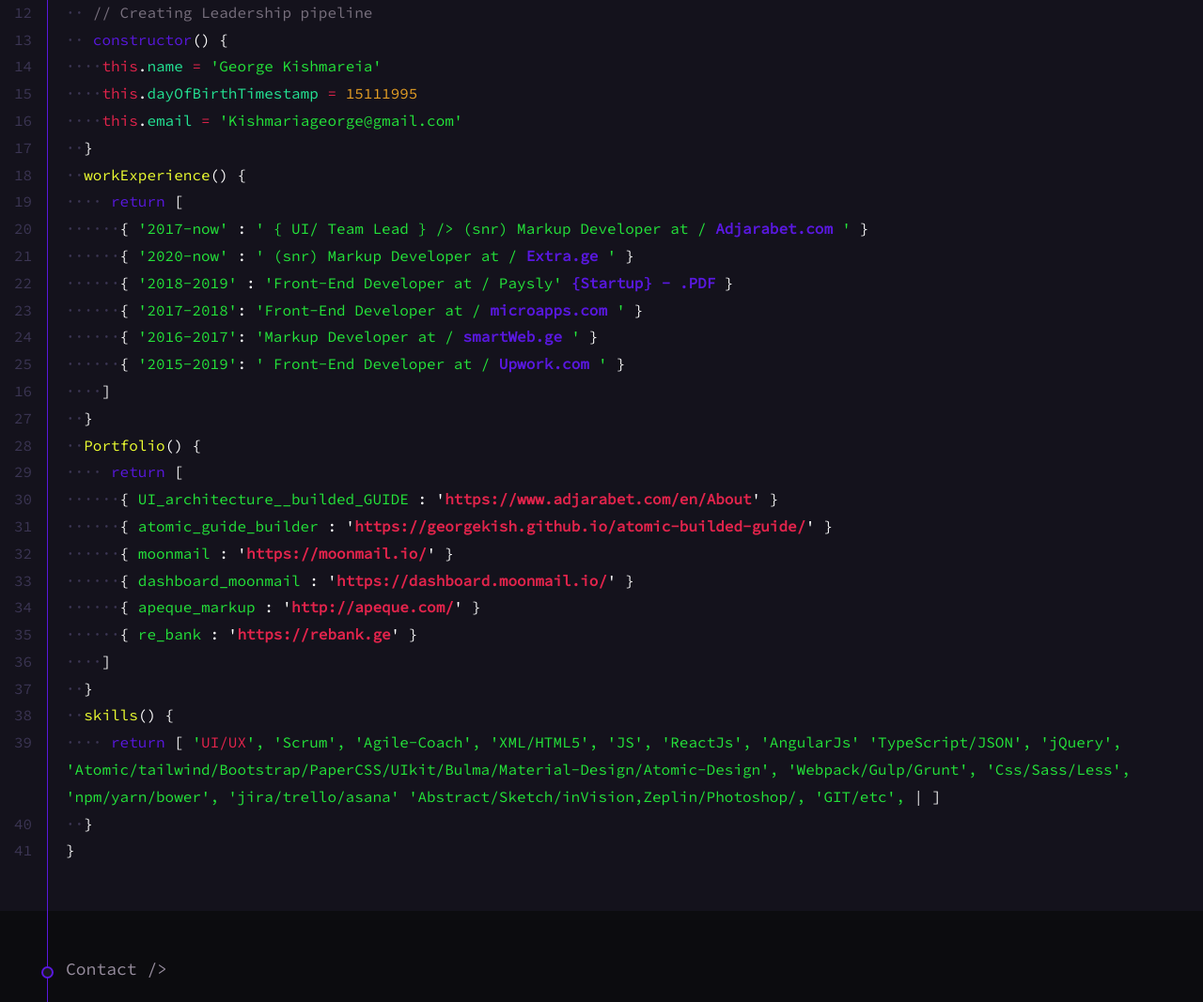
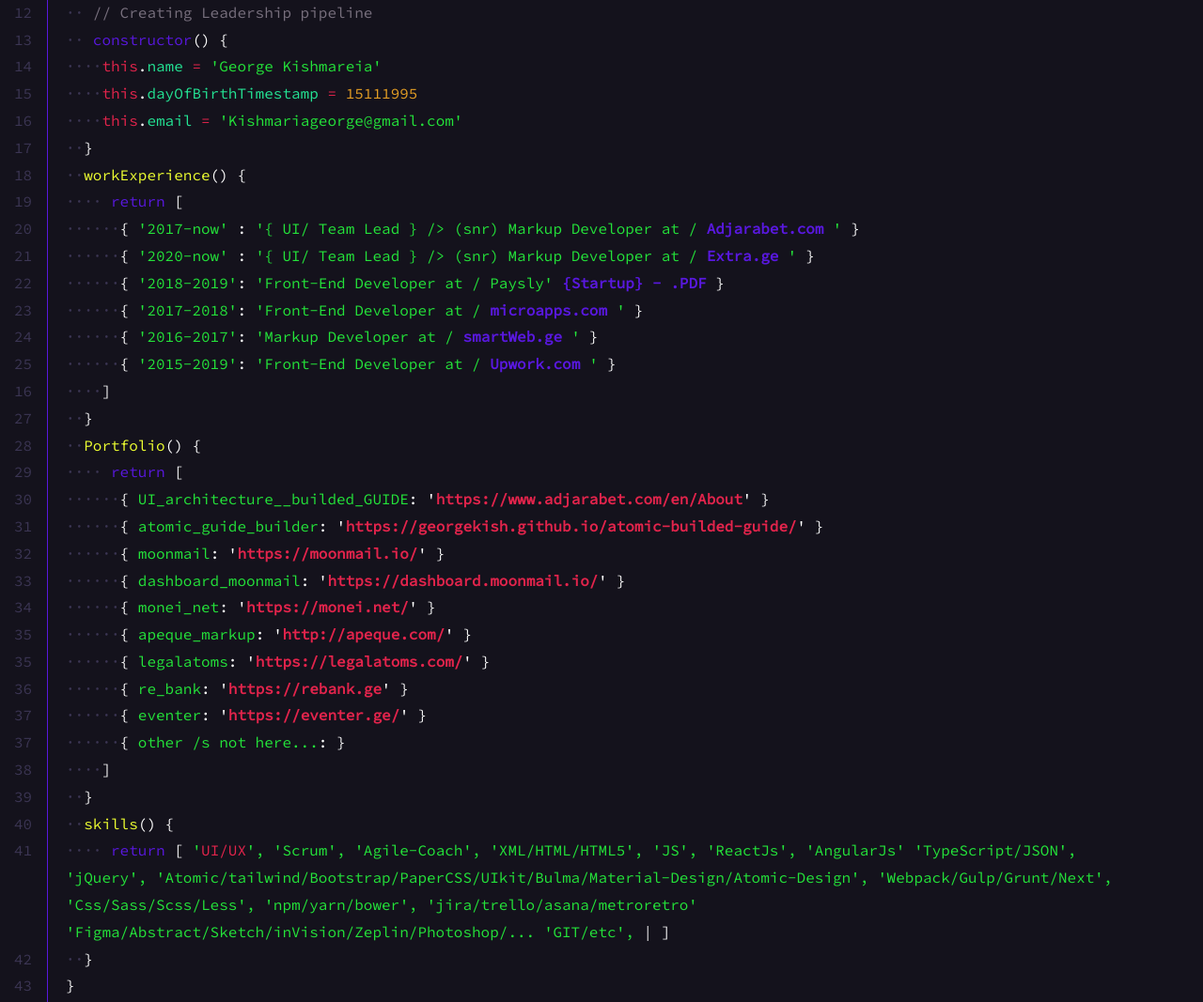
Before and after one commit to GeorgeKish/MyProfile, a plain HTML site: page index.html in a window 1280 px wide. Shown: the part 861-1928 px from the top of the page at 94% size. Drawn offline with Linux system fonts and the light colour scheme.

Commit message:
add fixes

```diff
--- a/index.html
+++ b/index.html
@@ -3,7 +3,7 @@
 
 <head>
   <meta charset="utf-8">
-  <title>GeorgeKish/></title>
+  <title>q1Sh0/></title>
   <meta http-equiv="X-UA-Compatible" content="IE=edge">
   <meta name="description" content="">
   <meta name="viewport" content="width=device-width,initial-scale=1">
@@ -48,7 +48,7 @@
         </div>
         <div data-line-nr="04" class="code-l">
           <div class="dot">··</div>
-          <div class="comment">// My style.  Guide/> </div>
+          <div class="comment">// My style. Guide/> </div>
         </div>
         <div data-line-nr="05" class="code-l">
           <div class="dot">··</div>
@@ -65,27 +65,27 @@
         </div>
         <div data-line-nr="08" class="code-l">
           <div class="dot">··</div>
-          <div class="comment"> //  Manage Local Chapters of organization
+          <div class="comment"> // Manage Local Chapters of organization
           </div>
         </div>
         <div data-line-nr="09" class="code-l">
           <div class="dot">··</div>
-          <div class="comment"> //  Creating People/Organization development strategy
+          <div class="comment"> // Creating People/Organization development strategy
           </div>
         </div>
         <div data-line-nr="10" class="code-l">
           <div class="dot">··</div>
-          <div class="comment"> //  Coaching, mentoring leaders and members of Local Chapters
+          <div class="comment"> // Coaching, mentoring leaders and members of Local Chapters
           </div>
         </div>
         <div data-line-nr="11" class="code-l">
           <div class="dot">··</div>
-          <div class="comment"> //  Developing and implementing Human Resources strategy
+          <div class="comment"> // Developing and implementing Human Resources strategy
           </div>
         </div>
         <div data-line-nr="12" class="code-l">
           <div class="dot">··</div>
-          <div class="comment"> //  Creating Leadership pipeline
+          <div class="comment"> // Creating Leadership pipeline
           </div>
         </div>
         <div data-line-nr="13" class="code-l">
@@ -116,29 +116,37 @@
           <div class="methods">return</div> [
         </div>
         <div data-line-nr="20" class="code-l">
-          <div class="dot">······</div>{ <span class="string">'2017-now'</span> : <span class="string">' { UI/ Team Lead } /> (snr)
-            Markup Developer at / <a target="_blank" class="string hover hover__underline" href="https://www.adjarabet.com/en">Adjarabet.com</a> '</span> }
+          <div class="dot">······</div>{ <span class="string">'2017-now'</span> : <span class="string">'{ UI/ Team Lead
+            } /> (snr)
+            Markup Developer at / <a target="_blank" class="string hover hover__underline"
+              href="https://www.adjarabet.com/en">Adjarabet.com</a> '</span> }
         </div>
         <div data-line-nr="21" class="code-l">
-          <div class="dot">······</div>{ <span class="string">'2020-now'</span> : <span class="string">' (snr)
-            Markup Developer at / <a target="_blank" class="string hover hover__underline" href="https://extra.ge/">Extra.ge</a> '</span> }
+          <div class="dot">······</div>{ <span class="string">'2020-now'</span> : <span class="string">'{ UI/ Team Lead
+            } /> (snr) Markup Developer at / <a target="_blank" class="string hover hover__underline"
+              href="https://extra.ge/">Extra.ge</a> '</span> }
         </div>
         <div data-line-nr="22" class="code-l">
-          <div class="dot">······</div>{ <span class="string">'2018-2019'</span> : <span class="string">'Front-End
+          <div class="dot">······</div>{ <span class="string">'2018-2019'</span>: <span class="string">'Front-End
             Developer at / Paysly' <a target="_blank" class="string hover hover__underline"
-              href="https://s3.amazonaws.com/docs.rightsignature.com/assets/30365094/Giorgi_Kishmareia_NDA_CIAA_v03-signed.pdf?AWSAccessKeyId=AKIAIQO2I3KXFJPHOZAQ&Expires=1595287691&Signature=9XNGHI%2BRkyw6IOU7hxOAij01ES4%3D">{Startup} - .PDF</a></span>
+              href="https://s3.amazonaws.com/docs.rightsignature.com/assets/30365094/Giorgi_Kishmareia_NDA_CIAA_v03-signed.pdf?AWSAccessKeyId=AKIAIQO2I3KXFJPHOZAQ&Expires=1595287691&Signature=9XNGHI%2BRkyw6IOU7hxOAij01ES4%3D">{Startup}
+              - .PDF</a></span>
           }
         </div>
         <div data-line-nr="23" class="code-l">
           <div class="dot">······</div>{ <span class="string">'2017-2018'</span>:<span class="string"> 'Front-End
-            Developer at / <a target="_blank" class="string hover hover__underline" href="https://microapps.com/">microapps.com</a> '</span> }
+            Developer at / <a target="_blank" class="string hover hover__underline"
+              href="https://microapps.com/">microapps.com</a> '</span> }
         </div>
         <div data-line-nr="24" class="code-l">
           <div class="dot">······</div>{ <span class="string">'2016-2017'</span>: <span class="string">'Markup
-            Developer at / <a target="_blank" class="string hover hover__underline" href="https://smartweb.ge/">smartWeb.ge</a> '</span> }
+            Developer at / <a target="_blank" class="string hover hover__underline"
+              href="https://smartweb.ge/">smartWeb.ge</a> '</span> }
         </div>
         <div data-line-nr="25" class="code-l">
-          <div class="dot">······</div>{ <span class="string">'2015-2019'</span>: <span class="string">' Front-End Developer at / <a target="_blank" class="string hover hover__underline" href="https://upwork.ge/">Upwork.com</a> '</span> }
+          <div class="dot">······</div>{ <span class="string">'2015-2019'</span>: <span class="string">'Front-End
+            Developer at / <a target="_blank" class="string hover hover__underline"
+              href="https://upwork.ge/">Upwork.com</a> '</span> }
         </div>
         <div data-line-nr="16" class="code-l">
           <div class="dot">····</div>]
@@ -155,54 +163,74 @@
           <div class="methods">return</div> [
         </div>
         <div data-line-nr="30" class="code-l">
-          <div class="dot">······</div>{ <span class="string"></span> <span class="string">UI_architecture__builded_GUIDE</span> :
-          '<a class="scope" target="_blank" href="https://www.adjarabet.com/en/About">https://www.adjarabet.com/en/About</a>' }
+          <div class="dot">······</div>{ <span class="string"></span> <span
+            class="string">UI_architecture__builded_GUIDE</span>:
+          '<a class="scope" target="_blank"
+            href="https://www.adjarabet.com/en/About">https://www.adjarabet.com/en/About</a>' }
         </div>
         <div data-line-nr="31" class="code-l">
-          <div class="dot">······</div>{ <span class="string"></span> <span class="string">atomic_guide_builder</span> :
-          '<a class="scope" target="_blank" href="https://georgekish.github.io/atomic-builded-guide/">https://georgekish.github.io/atomic-builded-guide/</a>' }
+          <div class="dot">······</div>{ <span class="string"></span> <span class="string">atomic_guide_builder</span>:
+          '<a class="scope" target="_blank"
+            href="https://georgekish.github.io/atomic-builded-guide/">https://georgekish.github.io/atomic-builded-guide/</a>'
+          }
         </div>
         <div data-line-nr="32" class="code-l">
-          <div class="dot">······</div>{ <span class="string"></span> <span class="string">moonmail</span> :
+          <div class="dot">······</div>{ <span class="string"></span> <span class="string">moonmail</span>:
           '<a class="scope" target="_blank" href="https://moonmail.io/">https://moonmail.io/</a>' }
         </div>
         <div data-line-nr="33" class="code-l">
-          <div class="dot">······</div>{ <span class="string"></span> <span class="string">dashboard_moonmail</span> :
+          <div class="dot">······</div>{ <span class="string"></span> <span class="string">dashboard_moonmail</span>:
           '<a class="scope" target="_blank"
             href="https://dashboard.moonmail.io/?email=demo@moonmail.io&password=moonmail">https://dashboard.moonmail.io/</a>'
           }
         </div>
         <div data-line-nr="34" class="code-l">
-           <div class="dot">······</div>{ <span class="string"></span> <span class="string">apeque_markup</span> :
+          <div class="dot">······</div>{ <span class="string"></span> <span class="string">monei_net</span>:
+          '<a class="scope" target="_blank" href="https://monei.net/">https://monei.net/</a>' }
+        </div>
+        <div data-line-nr="35" class="code-l">
+          <div class="dot">······</div>{ <span class="string"></span> <span class="string">apeque_markup</span>:
           '<a class="scope" target="_blank" href="http://apeque.com/">http://apeque.com/</a>' }
         </div>
         <div data-line-nr="35" class="code-l">
-          <div class="dot">······</div>{ <span class="string"></span> <span class="string">re_bank</span> :
+          <div class="dot">······</div>{ <span class="string"></span> <span class="string">legalatoms</span>:
+          '<a class="scope" target="_blank" href="https://legalatoms.com/">https://legalatoms.com/</a>' }
+        </div>
+        <div data-line-nr="36" class="code-l">
+          <div class="dot">······</div>{ <span class="string"></span> <span class="string">re_bank</span>:
           '<a class="scope" target="_blank" href="https://rebank.ge">https://rebank.ge</a>' }
         </div>
-        <div data-line-nr="36" class="code-l">
+        <div data-line-nr="37" class="code-l">
+          <div class="dot">······</div>{ <span class="string"></span> <span class="string">eventer</span>:
+          '<a class="scope" target="_blank" href="https://eventer.ge/">https://eventer.ge/</a>' }
+        </div>
+        <div data-line-nr="37" class="code-l">
+          <div class="dot">······</div>{ <span class="string"></span> <span class="string"> other /s not here...</span>: }
+        </div>
+        <div data-line-nr="38" class="code-l">
           <div class="dot">····</div>]
         </div>
-        <div data-line-nr="37" class="code-l">
+        <div data-line-nr="39" class="code-l">
           <div class="dot">··</div>}
         </div>
 
-        <div data-line-nr="38" class="code-l">
+        <div data-line-nr="40" class="code-l">
           <div class="dot">··</div><span class="propname">skills</span>() {
         </div>
-        <div data-line-nr="39" class="code-l">
+        <div data-line-nr="41" class="code-l">
           <div class="dot">····</div>
           <div class="methods">return</div>
-          [ <span class="string">'<span class="scope">UI/UX</span>', 'Scrum', 'Agile-Coach', 'XML/HTML5', 'JS', 'ReactJs', 'AngularJs' 'TypeScript/JSON',
+          [ <span class="string">'<span class="scope">UI/UX</span>', 'Scrum', 'Agile-Coach', 'XML/HTML/HTML5', 'JS',
+            'ReactJs', 'AngularJs' 'TypeScript/JSON',
             'jQuery', 'Atomic/tailwind/Bootstrap/PaperCSS/UIkit/Bulma/Material-Design/Atomic-Design',
-            'Webpack/Gulp/Grunt', 'Css/Sass/Less', 'npm/yarn/bower', 'jira/trello/asana' 'Abstract/Sketch/inVision,Zeplin/Photoshop/,
-            'GIT/etc',</span>
+            'Webpack/Gulp/Grunt/Next', 'Css/Sass/Scss/Less', 'npm/yarn/bower', 'jira/trello/asana/metroretro'
+            'Figma/Abstract/Sketch/inVision/Zeplin/Photoshop/... 'GIT/etc',</span>
           <span class="cursor"></span> ]
         </div>
-        <div data-line-nr="40" class="code-l">
+        <div data-line-nr="42" class="code-l">
           <div class="dot">··</div>}
         </div>
-        <div data-line-nr="41" class="code-l">}</div>
+        <div data-line-nr="43" class="code-l">}</div>
       </div>
     </div>
   </section>
```
Lines whose indentation alone changed are shown as unchanged.
